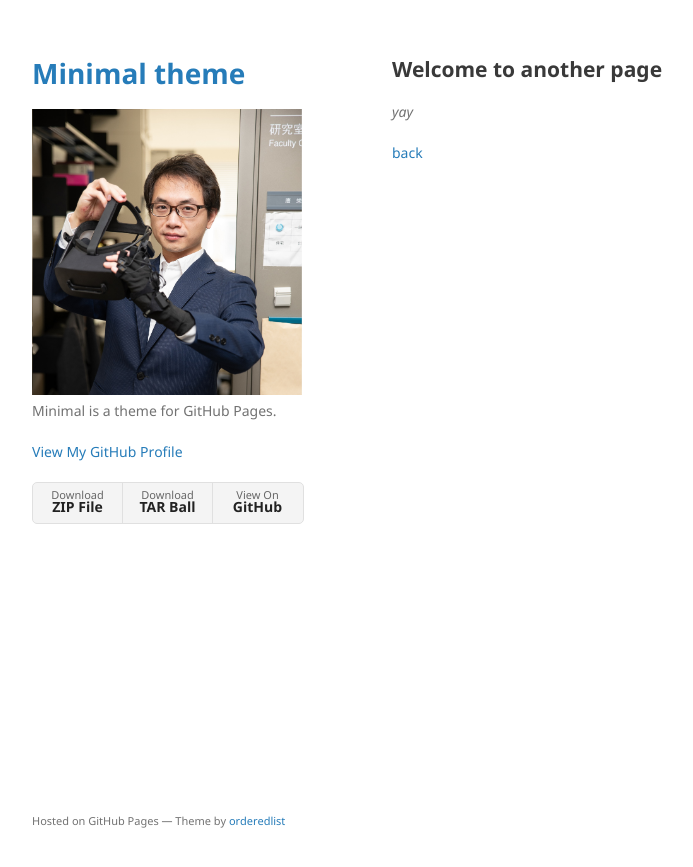
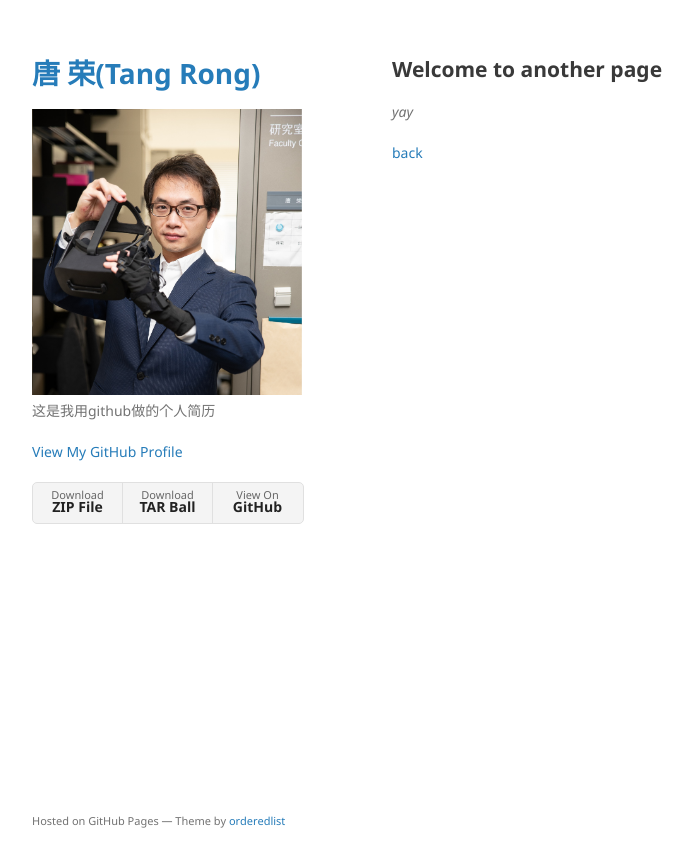
Before and after one commit to CoronovaT/CoronovaT.github.io, a Jekyll site: the page built from another-page.md, in a window 1280 px wide. Shown: the top 867 px of the page, without its empty margins (178-871 px from the left). Built offline with Jekyll 4.4.1, drawn with Linux system fonts in a browser that asks for light colours; our own code applies the rules of GitHub Pages for plain Markdown files.

Commit message:
Update _config.yml

```diff
--- a/_config.yml
+++ b/_config.yml
@@ -1,6 +1,6 @@
-title: Minimal theme
+title: 唐 荣(Tang Rong)
 logo: /assets/img/logo.jpg
-description: Minimal is a theme for GitHub Pages.
+description: 这是我用github做的个人简历
 show_downloads: true
 google_analytics:
 theme: jekyll-theme-minimal
```
